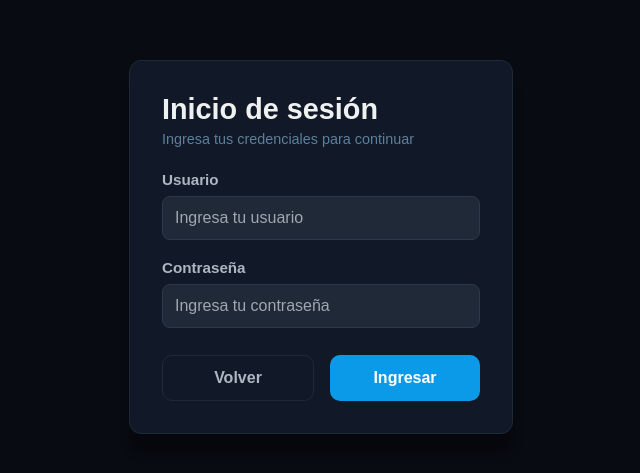
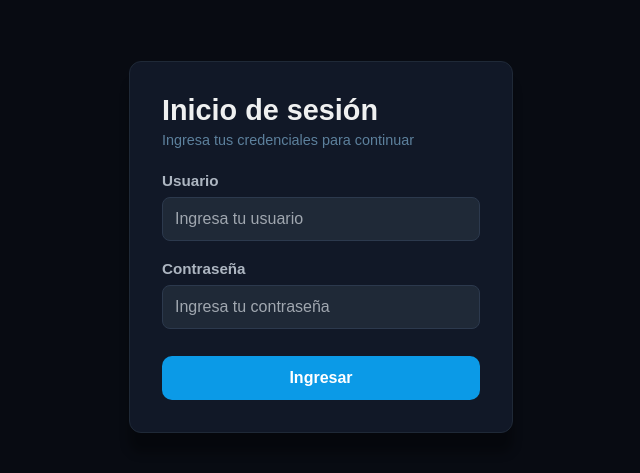
Before and after one commit to Cristian271/Desarrollo_de_aplicaciones_web, a plain HTML site: page ProyectoFinalArtik3D/validarCredencial.html in a window 1280 px wide. Shown: the part 153-626 px from the top of the page, without its empty margins (319-959 px from the left). Drawn offline with Linux system fonts and the light colour scheme.

Commit message:
Final, previo a pruebas unitarias

```diff
--- a/ProyectoFinalArtik3D/css/validarCredencial.css
+++ b/ProyectoFinalArtik3D/css/validarCredencial.css
@@ -82,27 +82,6 @@ input:focus {
     margin-top: 0.5rem;
 }
 
-.btn-volver {
-    flex: 1;
-    padding: 0.8rem;
-    border-radius: 10px;
-    font-size: 1rem;
-    font-weight: bold;
-    background-color: transparent;
-    color: #d9e2ecc8;
-    border: 1px solid #1f2937;
-    text-decoration: none;
-    text-align: center;
-    cursor: pointer;
-    transition: transform 0.3s ease, border-color 0.3s ease, color 0.3s ease;
-}
-
-.btn-volver:hover {
-    border-color: #425978;
-    color: #eff0f2;
-    transform: scale(0.96);
-}
-
 .btn-ingresar {
     flex: 1;
     padding: 0.8rem;
--- a/ProyectoFinalArtik3D/validarCredencial.html
+++ b/ProyectoFinalArtik3D/validarCredencial.html
@@ -26,7 +26,6 @@
             <input type="password" id="contrasena" name="contrasena" placeholder="Ingresa tu contraseña" required>
 
             <div class="botones-formulario">
-                <a href="index.html" class="btn-volver">Volver</a>
                 <button type="submit" class="btn-ingresar" id="btn-ingresar">Ingresar</button>
             </div>
         </form>
```
Also changed, not shown: ProyectoFinalArtik3D/css/clasico.css (+1 -25 lines), ProyectoFinalArtik3D/index.html (+0 -1 lines).
